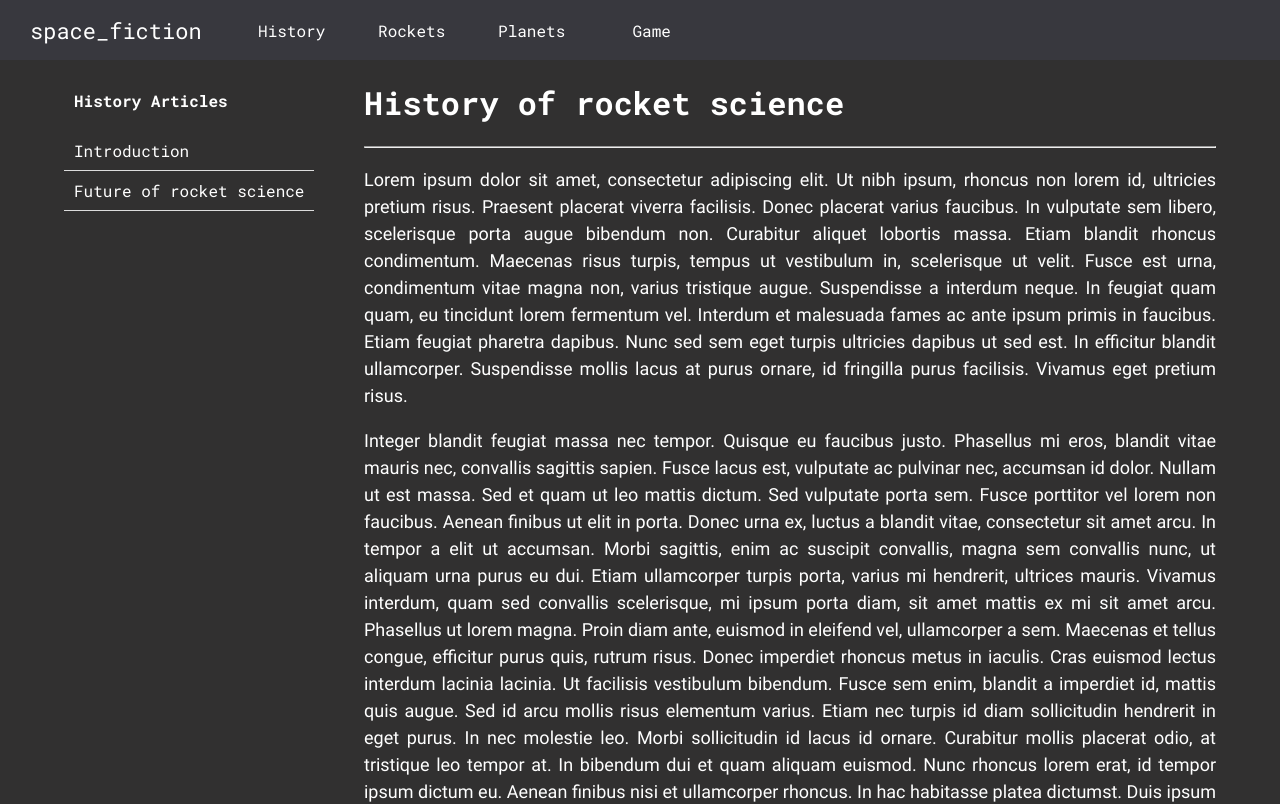
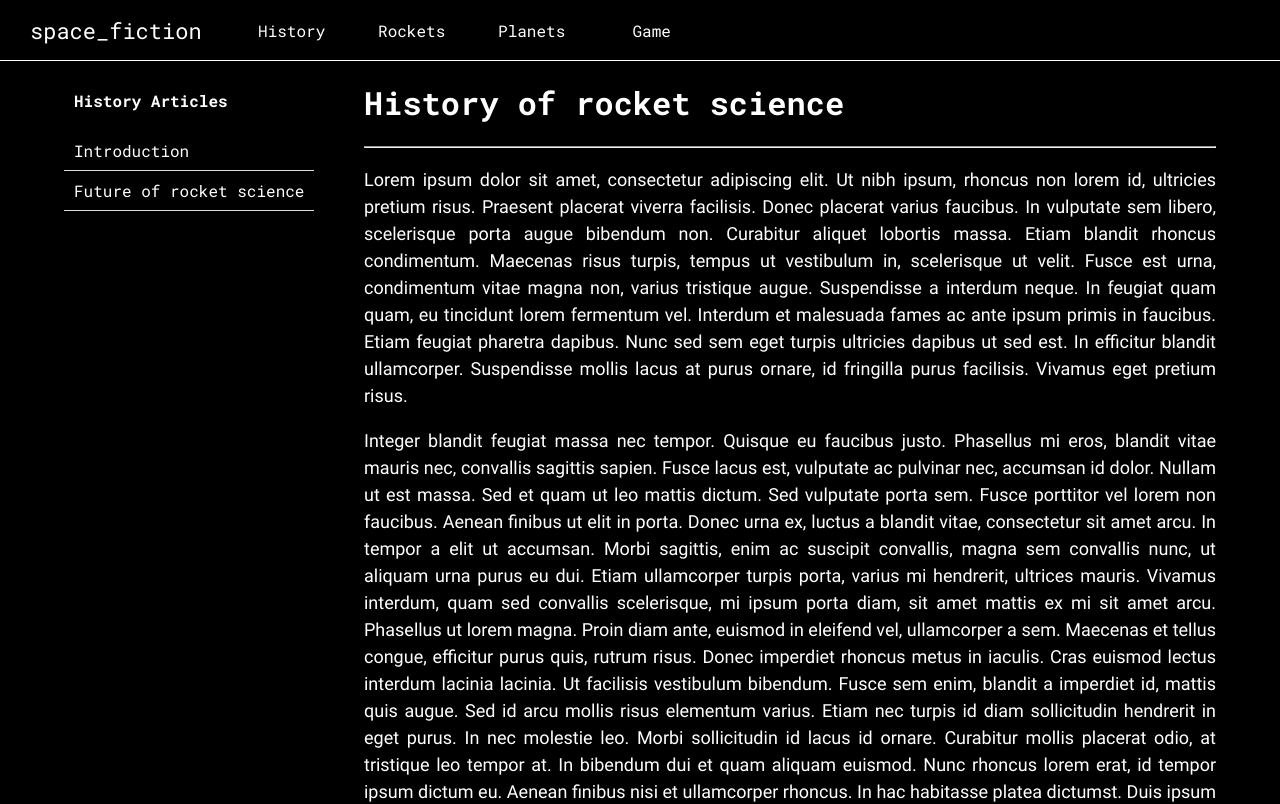
Before and after one commit to Qraree/space_fiction, a Next.js app in the folder frontend/: page /history in a window 1280 px wide. Shown: the top 804 px of the page. Built offline with nearby package versions, Linux system fonts and the light colour scheme.

Commit message:
style: refactoring

```diff
--- a/frontend/src/components/Navbar/Navbar.module.scss
+++ b/frontend/src/components/Navbar/Navbar.module.scss
@@ -10,7 +10,7 @@
   flex-direction: row;
   align-items: center;
   justify-content: flex-start;
-  transition: all 200ms;
+  transition: all 300ms;
   opacity: 0;
   z-index: 9999;
   display: flex;
@@ -18,7 +18,8 @@
   width: 100%;
   height: $navbar-height;
   color: $white;
-  background: $primary-color;
+  background: $black;
+  border-bottom: 1px solid white;
 
   .title {
     margin-left: 30px;
@@ -39,10 +40,12 @@
       justify-content: center;
       align-items: center;
       width: 120px;
+      transition: 200ms all;
 
       &:hover {
         background: #2c2a2a;
         cursor: pointer;
+        //box-shadow: 0 1px 10px white;
       }
 
     }
--- a/frontend/src/styles/styles.scss
+++ b/frontend/src/styles/styles.scss
@@ -3,7 +3,7 @@
 @import 'robotomonofont';
 
 body, html {
-  background: rgb(49, 48, 48);
+  background: $black;
   color: $white;
   margin: 0;
   overflow-x: hidden;
--- a/frontend/src/styles/variables.scss
+++ b/frontend/src/styles/variables.scss
@@ -7,7 +7,10 @@
 $primary-color: #38383e;
 $star-sky-color: #000000;
 $white: #ffffff;
-$default-background-color: linear-gradient(180deg, rgba(0,0,0,1) 0%, rgba(23,24,24,1) 80%, rgb(37, 35, 35) 90%, rgb(59, 63, 65) 99%);
+$black: #000000;
+$default-background-color: rgb(49, 48, 48);
+
+
 
 
 /*
```
